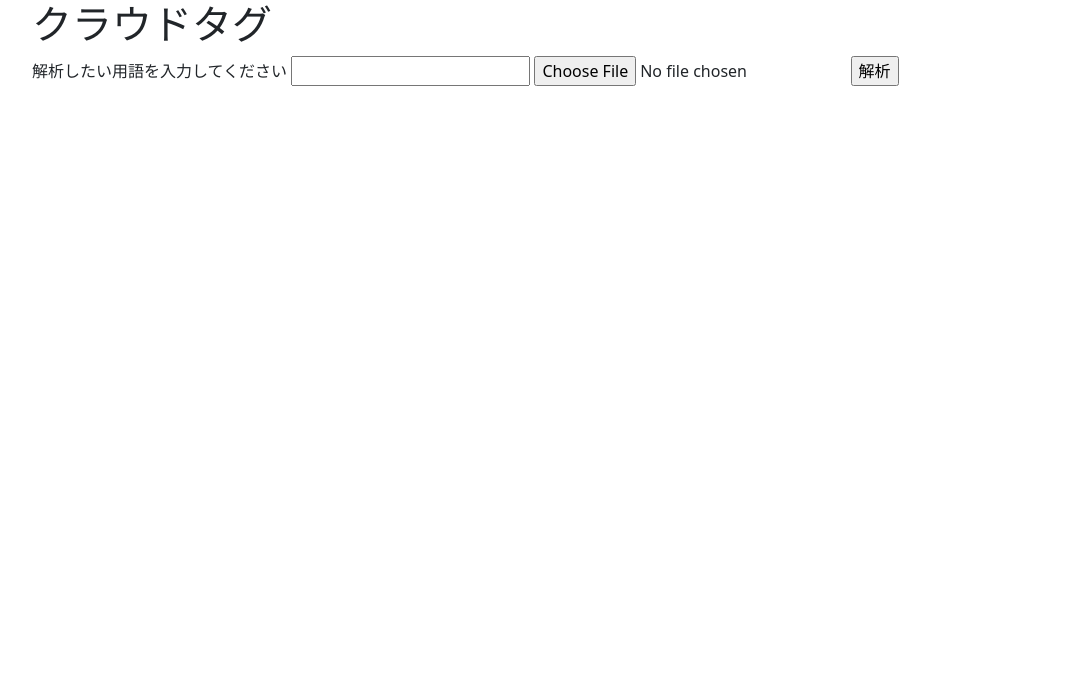
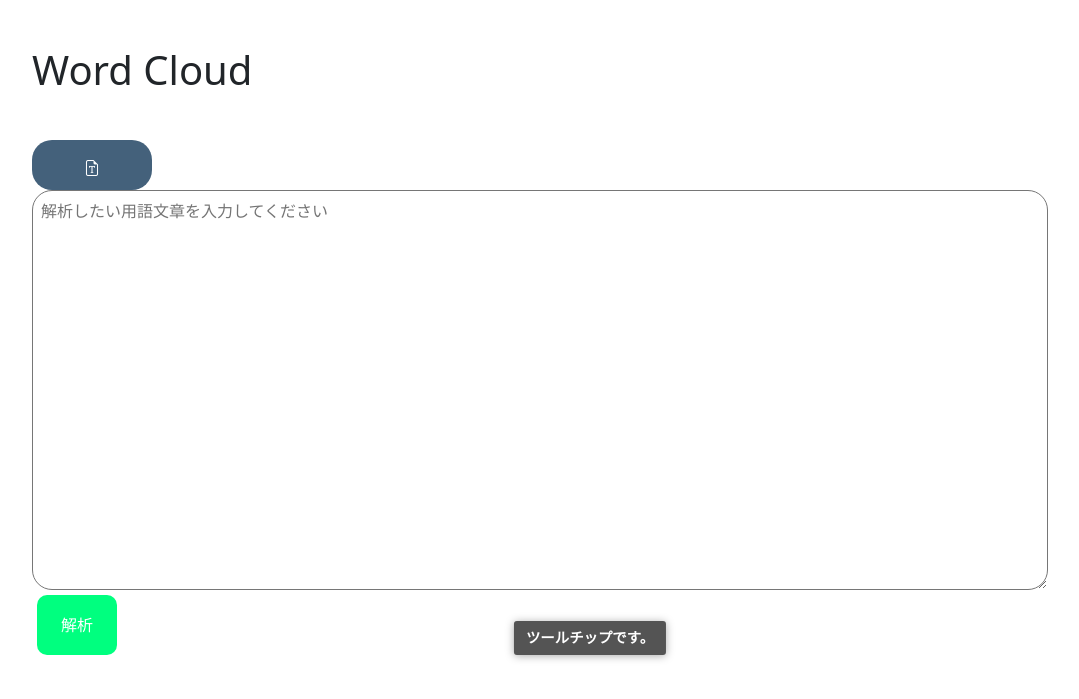
Before and after one commit to ymataku/Flask, a Flask app: page / in a window 1280 px wide. Shown: the top 699 px of the page, without its empty margins (50-1129 px from the left). Run offline with Flask 2, Linux system fonts and the light colour scheme; parts of the project's set-up code (start-up, migrations or seed data) failed here and were passed over.

```diff
--- a/app/app.py
+++ b/app/app.py
@@ -2,7 +2,9 @@ from flask import Flask, render_template,request
 import json
 import requests
 from function.janome import janome_kaiseki
+from function.janome import test
 from function.wordcloud import create_wordcloud_svg
+import json
 
 app = Flask(__name__,static_folder='./static')
 
@@ -21,12 +23,16 @@ def cloud_post():
     res =  request.form['text']
     f = request.files.get('file')
     data = f.getvalue().decode("utf-8")
-    word_list = janome_kaiseki(data)
+    if not res:
+        res = data
+    word_list = janome_kaiseki(res)
     word = list_to_string(word_list)
     tag_svg = create_wordcloud_svg(word)
-    if res == "":
-        res = data
-    return render_template('cloud_result.html',tag = tag_svg)
+    a = test(word)
+    with open("static/file/data.json","w",encoding='utf-8') as f:
+        json.dump(a, f, indent=2, ensure_ascii=False)
+
+    return render_template('cloud_result.html',tag = tag_svg,test = a,ensure_ascii=False)
 
 if __name__ == "__main__":
     app.run(debug=True)
--- /dev/null
+++ b/app/static/css/base.css
@@ -0,0 +1,9 @@
+header{
+    padding: 40px 0px 40px 0px;
+    height: 140px;
+}
+
+#title{
+    font-size: 40px;
+    height: 60px;
+}
--- /dev/null
+++ b/app/static/css/cloud.css
@@ -0,0 +1,63 @@
+#text{
+    width: calc(100% - 100px);
+    height: 400px;
+    border-radius: 20px;
+    padding: 8px 8px 0px 8px;
+    display: block;
+}
+
+#file_label{
+    background-color: #44617b;
+    border-radius: 20px;
+    width: 120px;
+    height: 50px;
+    text-align: center;
+    padding: 20px 0 20px 0;
+    color: #ffffff;
+
+}
+#file{
+    /* display: none; */
+    opacity: 0;
+}
+
+#btn{
+    margin: 5px;
+    border-radius: 10px;
+    color: #ffffff;
+    background-color: #00ff7f;
+    width: 80px;
+    height: 60px;
+    border:  none;
+}
+
+
+.tooltipBlock {
+    position: relative;
+}
+
+p#toolTip {
+    position: absolute;
+    top: -55px;
+    left: 50%;
+    transform: translateX(-50%);
+    z-index: 1;
+    background: #545454;
+    padding: 4px 12px;
+    font-size: 0.9rem;
+    font-weight: 600;
+    line-height: 1.8;
+    animation: fadeIn 0.6s;
+    color: #FFF;
+    border-radius: 3px;
+    filter: drop-shadow(0px 1px 4px #aaa);
+}
+p#toolTip:before {
+    content: "";
+    position: absolute;
+    top: 100%;
+    left: 50%;
+    margin-left: -8px;
+    border: 8px solid transparent;
+    /* border-top: 8px solid #545454; */
+  }
--- /dev/null
+++ b/app/static/file/data.json
@@ -0,0 +1,6 @@
+{
+  "猫": 1,
+  " ": 2,
+  "イルカ": 1,
+  "カンガルー": 1
+}
--- /dev/null
+++ b/app/static/javascript/cloud.js
@@ -0,0 +1,9 @@
+const file = document.getElementById('file')
+const icon = document.getElementById('icon')
+// const file_label = document.getElementById('file_label')
+file.addEventListener('change',(Event)=>{
+    // icon.style.display = "none";
+    icon.innerHTML = Event.target.files[0].name
+    // file_label.textContent = Event.target.files[0].name
+    console.log(file_label)
+})
--- a/app/static/javascript/test.js
+++ /dev/null
@@ -1,3 +0,0 @@
-function back(){
-    window.location.href = '/'
-}
--- a/app/templates/base.html
+++ b/app/templates/base.html
@@ -5,8 +5,12 @@
         <title>Document</title>
         <link href="https://cdn.jsdelivr.net/npm/bootstrap@5.0.2/dist/css/bootstrap.min.css" rel="stylesheet" integrity="sha384-EVSTQN3/azprG1Anm3QDgpJLIm9Nao0Yz1ztcQTwFspd3yD65VohhpuuCOmLASjC" crossorigin="anonymous">
         <link rel="stylesheet" href="../static/css/base.css">
+        <link rel="stylesheet" href="https://cdn.jsdelivr.net/npm/bootstrap-icons@1.8.0/font/bootstrap-icons.css">
         {% block head %}{% endblock %}
     </head>
+    <header>
+        <span id="title">Word Cloud</span>
+    </header>
     <body class="container">
         {% block body %}{% endblock %}
     </body>
--- a/app/templates/cloud.html
+++ b/app/templates/cloud.html
@@ -1,12 +1,20 @@
 {% extends 'base.html' %}
 
+{% block head %}
+    <link rel="stylesheet" href="../static/css/cloud.css">
+{% endblock head %}
 {% block body %}
-<h1>クラウドタグ</h1>
     <form action="/" method="POST" autocomplete="off" enctype="multipart/form-data">
-        <label for="name1">解析したい用語を入力してください</label>
-        <input type="text" name="text" id='name1'>
-        <input type="file" id="file" name="file">
-        <input type="submit" value="解析">
+        <label id="file_label">
+            <span id="icon"> <i class="bi bi-file-earmark-font" style="width: 130px; height: 130px;"></i></span>
+           <input type="file" id="file" name="file" value="file">
+        </label>
 
+        <textarea name="text" id='text' placeholder="解析したい用語文章を入力してください"></textarea>
+        <input type="submit" id="btn" value="解析">
     </form>
+<div class="tooltipBlock">
+    <p id="toolTip">ツールチップです。</p>
+</div>
+    <script src="../static/javascript/cloud.js"></script>
 {% endblock body%}
```
Also changed, not shown: app/function/janome.py (+8 -0 lines), app/static/css/cloud_result.css (added, +29 -0 lines), app/static/javascript/cloud_result.js (added, +54 -0 lines), app/templates/cloud_result.html (+13 -5 lines), app/static/css/index.css (added).
